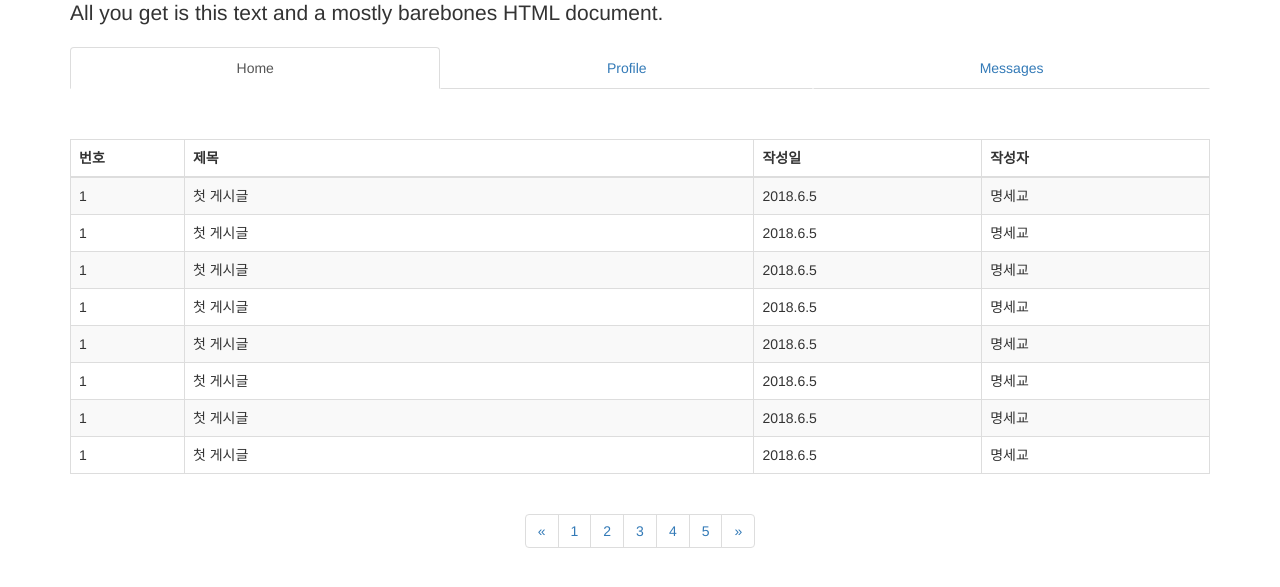
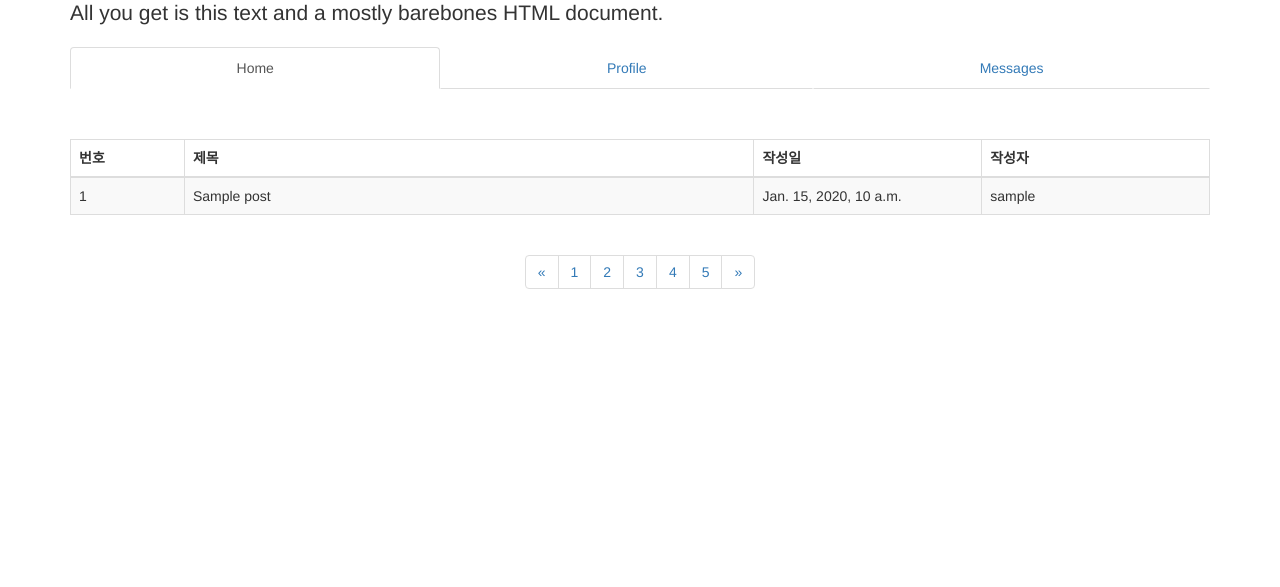
Before and after one commit to MyungSeKyo/Clug, a Django app: template bulletin_board/templates/bulletin_board/list.html in a window 1280 px wide. Shown: the part 151-738 px from the top of the page. Run offline with Django 3.2, Linux system fonts and the light colour scheme; the template is opened without the code that fills it: most values are stand-ins (such as "Sample title", 1, 10 or a date in 2020); some libraries are stand-ins or nearby versions.

Commit message:
post list 템플릿 작업

```diff
--- a/bulletin_board/templates/bulletin_board/list.html
+++ b/bulletin_board/templates/bulletin_board/list.html
@@ -10,54 +10,14 @@
             <th class="col-xs-2">작성자</th>
             </thead>
             <tbody>
-            <tr>
-                <td>1</td>
-                <td>첫 게시글</td>
-                <td>2018.6.5</td>
-                <td>명세교</td>
-            </tr>
-            <tr>
-                <td>1</td>
-                <td>첫 게시글</td>
-                <td>2018.6.5</td>
-                <td>명세교</td>
-            </tr>
-            <tr>
-                <td>1</td>
-                <td>첫 게시글</td>
-                <td>2018.6.5</td>
-                <td>명세교</td>
-            </tr>
-            <tr>
-                <td>1</td>
-                <td>첫 게시글</td>
-                <td>2018.6.5</td>
-                <td>명세교</td>
-            </tr>
-            <tr>
-                <td>1</td>
-                <td>첫 게시글</td>
-                <td>2018.6.5</td>
-                <td>명세교</td>
-            </tr>
-            <tr>
-                <td>1</td>
-                <td>첫 게시글</td>
-                <td>2018.6.5</td>
-                <td>명세교</td>
-            </tr>
-            <tr>
-                <td>1</td>
-                <td>첫 게시글</td>
-                <td>2018.6.5</td>
-                <td>명세교</td>
-            </tr>
-            <tr>
-                <td>1</td>
-                <td>첫 게시글</td>
-                <td>2018.6.5</td>
-                <td>명세교</td>
-            </tr>
+            {% for post in object_list %}
+                <tr>
+                    <td>{{ post.id }}</td>
+                    <td>{{ post.title }}</td>
+                    <td>{{ post.modify_date }}</td>
+                    <td>{{ post.author.username }}</td>
+                </tr>
+            {% endfor %}
             </tbody>
         </table>
         <nav aria-label="Page navigation" style="text-align: center">
```
